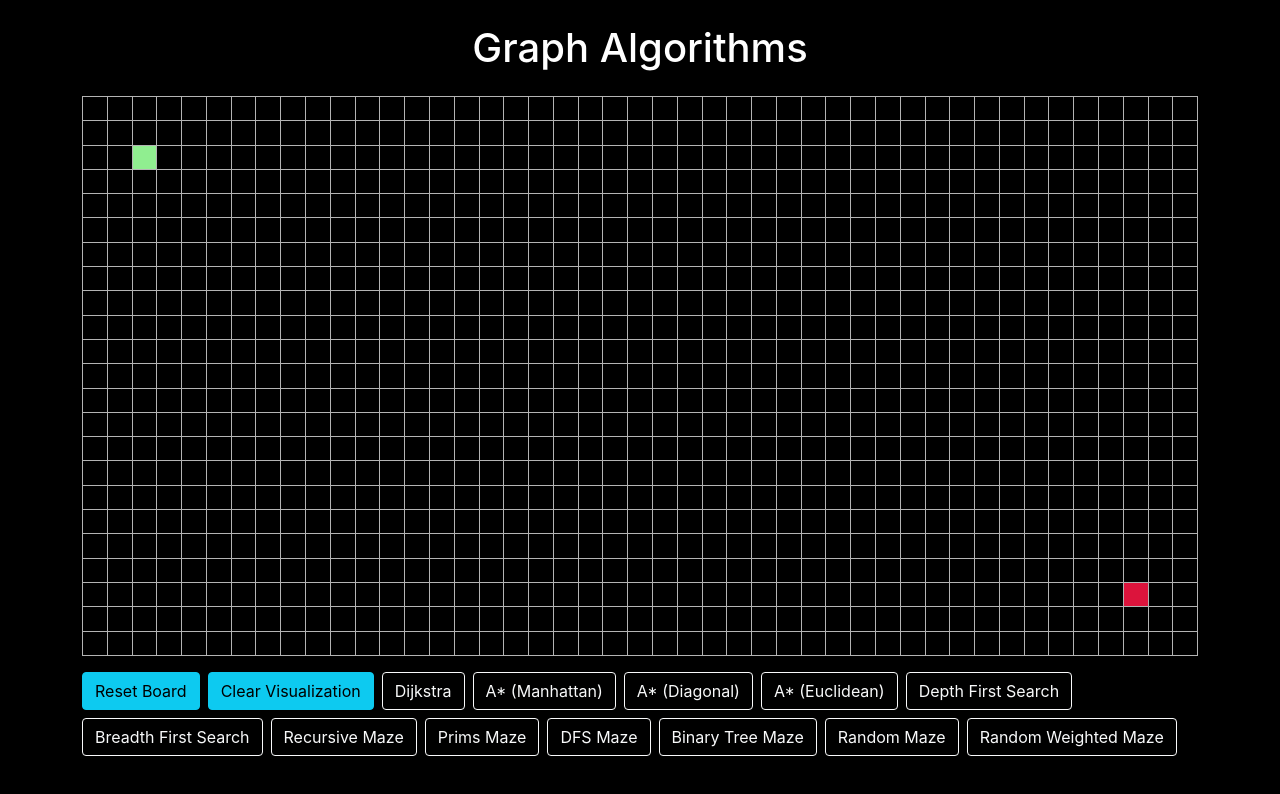
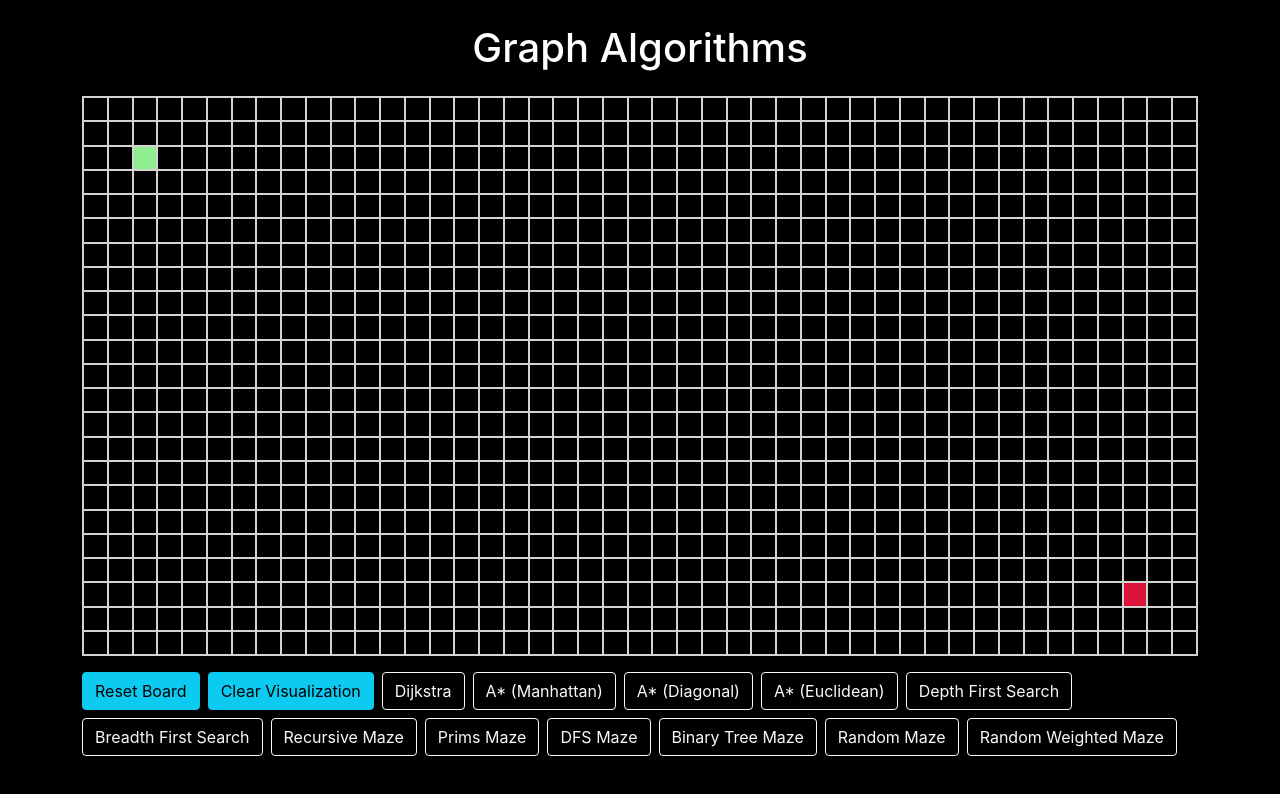
Before and after one commit to anish-kondepudi/AlgorithmVisualizer, a React (Create React App) app in the folder algorithm_visualizer/: page /graph in a window 1280 px wide. Shown: the top 794 px of the page. Built offline with nearby package versions, Linux system fonts and the light colour scheme.

Commit message:
better weights

```diff
--- a/algorithm_visualizer/src/pages/GraphPage.css
+++ b/algorithm_visualizer/src/pages/GraphPage.css
@@ -4,8 +4,8 @@
 }
 
 .grid {
-  border-left: 1px solid #b3b3b3;
-  border-top: 1px solid #b3b3b3;
+  border-left: 2px solid lightgrey;
+  border-top: 2px solid lightgrey;
 }
 
 .grid-row {
--- a/algorithm_visualizer/src/pages/GraphPage.js
+++ b/algorithm_visualizer/src/pages/GraphPage.js
@@ -55,7 +55,7 @@ export const GraphPage = () => {
   const handleMouseDown = e => {
     mouseButton = e.button;
 
-    let [name, row, col] = e.target.id.split('-');
+    let [name, row, col] = e.target.parentNode.id.split('-');
 
     if (name !== "node") return;
 
@@ -74,23 +74,12 @@ export const GraphPage = () => {
       else {
         node.ref.className = 'node-wall';
         if (currentAlgorithm) runAlgorithm(null, true);
-        else animateNode(node, 100);
+        else animateElement(node.ref, 100);
       }
     }
     else if (mouseButton === 2) {
-      if (node.ref.className === 'node-start') {
-        return;
-      }
-      else if (node.ref.className === 'node-end') {
-        return;
-      }
-      if (node.ref.className === 'node-wall') {
+      if (node.ref.className === 'node-wall' || node.ref.className.startsWith('node-weight-')) {
         node.ref.className = 'node-empty';
-        if (currentAlgorithm) runAlgorithm(null, true);
-      }
-      else if (node.weight > 1) {
-        node.ref.className = 'node-empty';
-        node.weight = 1;
         if (currentAlgorithm) runAlgorithm(null, true);
       }
     }
@@ -99,7 +88,7 @@ export const GraphPage = () => {
   const handleMouseMove = e => {
     if (mouseButton === -1) return;
 
-    let [name, row, col] = e.target.id.split('-');
+    let [name, row, col] = e.target.parentNode.id.split('-');
 
     if (name !== 'node') return;
 
@@ -116,8 +105,7 @@ export const GraphPage = () => {
         if (selectedNode === 'node-start') {
           const prevNode = grid[startRow][startCol];
 
-          if (startCoveredOverNode === 'node-wall') prevNode.ref.className = 'node-wall';
-          else if (prevNode.weight > 1) prevNode.ref.className = `node-weight-${prevNode.weight}`;
+          if (startCoveredOverNode && (startCoveredOverNode === 'node-wall' || startCoveredOverNode.startsWith('node-weight-'))) prevNode.ref.className = startCoveredOverNode;
           else prevNode.ref.className = 'node-empty';
           startCoveredOverNode = node.ref.className;
 
@@ -125,7 +113,7 @@ export const GraphPage = () => {
           [startRow, startCol] = [row, col];
 
           if (currentAlgorithm) runAlgorithm(null, true);
-          else animateNode(node, 50, [
+          else animateElement(node.ref, 50, [
             {transform: `scale(.75)`},
             {transform: 'scale(1)'}
           ]);
@@ -133,8 +121,7 @@ export const GraphPage = () => {
         else if (selectedNode === 'node-end') {
           const prevNode = grid[endRow][endCol];
 
-          if (endCoveredOverNode === 'node-wall') prevNode.ref.className = 'node-wall';
-          else if (prevNode.weight > 1) prevNode.ref.className = `node-weight-${prevNode.weight}`;
+          if (endCoveredOverNode && (endCoveredOverNode === 'node-wall' || endCoveredOverNode.startsWith('node-weight-'))) prevNode.ref.className = endCoveredOverNode;
           else prevNode.ref.className = 'node-empty';
           endCoveredOverNode = node.ref.className;
 
@@ -142,7 +129,7 @@ export const GraphPage = () => {
           [endRow, endCol] = [row, col];
 
           if (currentAlgorithm) runAlgorithm(null, true);
-          else animateNode(node, 50, [
+          else animateElement(node.ref, 50, [
             {transform: `scale(.75)`},
             {transform: 'scale(1)'}
           ]);
@@ -150,24 +137,13 @@ export const GraphPage = () => {
         else if (node.ref.className !== 'node-wall') {
           node.ref.className = 'node-wall';
           if (currentAlgorithm) runAlgorithm(null, true);
-          else animateNode(node, 100);
+          else animateElement(node.ref, 100);
         }
       }
     }
     else if (mouseButton === 2) {
-      if (node.ref.className === 'node-start') {
-        return;
-      }
-      else if (node.ref.className === 'node-end') {
-        return;
-      }
-      if (node.ref.className === 'node-wall') {
+      if (node.ref.className === 'node-wall' || node.ref.className.startsWith('node-weight-')) {
         node.ref.className = 'node-empty';
-        if (currentAlgorithm) runAlgorithm(null, true);
-      }
-      else if (node.weight > 1) {
-        node.ref.className = 'node-empty';
-        node.weight = 1;
         if (currentAlgorithm) runAlgorithm(null, true);
       }
     }
@@ -190,17 +166,18 @@ export const GraphPage = () => {
 
     if (noDelay) {
       for (let i = 0; i < visitedNodesInOrder.length; i++) {
-        visitedNodesInOrder[i].ref.className = 'node-visited';
+        visitedNodesInOrder[i].ref.childNodes[0].className = 'node-visited';
       }
       for (let i = 0; i < nodesInShortestPathOrder.length; i++) {
-        nodesInShortestPathOrder[i].ref.className = 'node-shortest-path';
+        nodesInShortestPathOrder[i].ref.childNodes[0].className = 'node-shortest-path';
       }
     }
     else {
       for (let i = 0; i < visitedNodesInOrder.length; i++) {
         setTimeout(() => {
-          visitedNodesInOrder[i].ref.className = 'node-visited';
-          animateNode(visitedNodesInOrder[i], 200, [
+          const overlay = visitedNodesInOrder[i].ref.childNodes[0];
+          overlay.className = 'node-visited';
+          animateElement(overlay, 200, [
             {transform: `scale(0)`, borderRadius: '100%'},
             {transform: 'scale(1)', borderRadius: 0}
           ]);
@@ -209,8 +186,9 @@ export const GraphPage = () => {
       setTimeout(() => {
         for (let i = 0; i < nodesInShortestPathOrder.length; i++) {
           setTimeout(() => {
-            nodesInShortestPathOrder[i].ref.className = 'node-shortest-path';
-            animateNode(nodesInShortestPathOrder[i], 200);
+            const overlay = nodesInShortestPathOrder[i].ref.childNodes[0];
+            overlay.className = 'node-shortest-path';
+            animateElement(overlay, 200);
           }, PATH_DELAY * i);
         }
       }, VISIT_DELAY * visitedNodesInOrder.length)
@@ -221,16 +199,21 @@ export const GraphPage = () => {
     resetGrid();
     const walls = mazeFunction(grid);
     for (let i = 0; i < walls.length; i++) {
+
+      const node = grid[walls[i][0]][walls[i][1]];
+      let weight = null;
+      if (walls[i].length === 3) weight = walls[i][2];
+
       if (
-        walls[i].ref.className === 'node-start' ||
-        walls[i].ref.className === 'node-end'
+        node.ref.className === 'node-start' ||
+        node.ref.className === 'node-end'
       ) continue;
 
       const delay = 2500 * i / walls.length;
       setTimeout(() => {
-        if (walls[i].weight > 1) walls[i].ref.className = `node-weight-${walls[i].weight}`;
-        else walls[i].ref.className = 'node-wall';
-        animateNode(walls[i], 100, [
+        if (weight) node.ref.className = `node-weight-${weight}`;
+        else node.ref.className = 'node-wall';
+        animateElement(node.ref, 100, [
           {transform: `scale(1.3)`},
           {transform: 'scale(1)'}
         ]);
@@ -248,10 +231,12 @@ export const GraphPage = () => {
 
     for (let row=0; row<grid.length; row++) {
       for (let col=0; col<grid[0].length; col++) {
+        const node = grid[row][col];
         if ((endRow !== row || endCol !== col) && (startRow !== row || startCol !== col))
-          grid[row][col].ref.className = 'node-empty';
+          node.ref.className = 'node-empty';
+          node.ref.childNodes[0].className = 'node-empty';
 
-        resetNode(grid[row][col]);
+        resetNode(node);
       }
     }
     grid[endRow][endCol].ref.className = 'node-end';
@@ -265,18 +250,8 @@ export const GraphPage = () => {
     for (let row=0; row<grid.length; row++) {
       for (let col=0; col<grid[0].length; col++) {
         const node = grid[row][col];
-        if (
-          node.ref.className === 'node-visited' ||
-          node.ref.className === 'node-shortest-path'
-        ) {
-          if (node.weight > 1) {
-            node.ref.className = `node-weight-${node.weight}`;
-          }
-          else {
-            node.ref.className = 'node-empty';
-          }
-        }
-        resetNode(node, false);
+        node.ref.childNodes[0].className = 'node-empty';
+        resetNode(node);
       }
     }
   }
@@ -321,26 +296,24 @@ export const GraphPage = () => {
       f: Infinity,
       dv: Infinity,
       known: false,
-      pv: null,
-      weight: 1
+      pv: null
     }
   }
 
-  const animateNode = (node, time, animation = [{transform: `scale(0)`}, {transform: 'scale(1)'}]) => {
-    node.ref.animate(animation, {
+  const animateElement = (element, time, animation = [{transform: `scale(0)`}, {transform: 'scale(1)'}]) => {
+    element.animate(animation, {
       duration: time,
       iterations: 1
     });
   }
 
-  const resetNode = (node, resetWeight = true) => {
+  const resetNode = (node) => {
     node.dv = Infinity;
     node.known = false;
     node.pv = null;
     node.g = Infinity;
     node.h = Infinity;
     node.f = Infinity;
-    if (resetWeight) node.weight = 1;
   }
 
   // TOOLS
--- a/algorithm_visualizer/src/pages/graph_components/Node.js
+++ b/algorithm_visualizer/src/pages/graph_components/Node.js
@@ -2,15 +2,21 @@ import { forwardRef } from "react"
 import "./Node.scss";
 
 export const Node = forwardRef((props, ref) => {
-  const {row, col} = props;
+  const {row, col, type} = props;
 
   return (
     <div className="wrapper">
       <div
         ref={ref}
         id={`node-${row}-${col}`}
-        className={'node-empty'}
-      />
+        className={type}
+      >
+        <div
+
+        >
+
+        </div>
+      </div>
     </div>
   );
 
--- a/algorithm_visualizer/src/pages/graph_components/Node.scss
+++ b/algorithm_visualizer/src/pages/graph_components/Node.scss
@@ -1,11 +1,16 @@
 .wrapper {
   width: 100%;
   height: 100%;
-  border-right: 1px solid #b3b3b3;
-  border-bottom: 1px solid #b3b3b3;
+  border-right: 2px solid lightgrey;
+  border-bottom: 2px solid lightgrey;
 }
 
-.wrapper div {
+.wrapper > div {
+  width: 100%;
+  height: 100%;
+}
+
+.wrapper > div > div {
   width: 100%;
   height: 100%;
 }
@@ -19,7 +24,7 @@
 }
 
 .node-visited {
-  background-color: darkcyan;
+  background-color: rgba(13, 202, 240, .5);
 }
 
 .node-wall {
@@ -27,14 +32,13 @@
 }
 
 .node-shortest-path {
-  background-color: #ffff99;
+  background-color: rgba(255, 255, 153, .75);
 }
 
 $min: 2;
 $max: 10;
 @for $weight from $min through $max {
   .node-weight-#{$weight} {
-    background-color: plum;
-    opacity: #{($weight - $min) * (1 - .2) / ($max - $min) + .2};
+    background-color: rgba(221, 160, 221, ($weight - $min) * (1 - .2) / ($max - $min) + .2);
   }
 }
--- a/algorithm_visualizer/src/pages/graph_components/graphAlgorithms.js
+++ b/algorithm_visualizer/src/pages/graph_components/graphAlgorithms.js
@@ -23,8 +23,13 @@ export function dijkstra(grid, startNode, endNode) {
       if (col < grid[0].length - 1) neighbors.push(grid[row][col + 1]);
 
       for (const neighbor of neighbors) {
-        if (!neighbor.known && neighbor.ref.className !== 'node-wall' && neighbor.dv > currentNode.dv + neighbor.weight) {
-          neighbor.dv = currentNode.dv + neighbor.weight;
+        const neighborType = neighbor.ref.className;
+
+        let weight = 1;
+        if (neighborType.startsWith('node-weight-')) weight = parseInt(neighborType.split('-')[2]);
+
+        if (!neighbor.known && neighborType !== 'node-wall' && neighbor.dv > currentNode.dv + weight) {
+          neighbor.dv = currentNode.dv + weight;
           neighbor.pv = currentNode;
           if (neighbor === endNode) {
             visitedNodesInOrder.shift();
@@ -75,7 +80,9 @@ function aStar(grid, startNode, endNode, type) {
 
     for (const neighbor of neighbors) {
 
-      if (neighbor.ref.className === 'node-wall' || closed.includes(neighbor)) continue;
+      const neighborType = neighbor.ref.className;
+
+      if (neighborType === 'node-wall' || closed.includes(neighbor)) continue;
 
       const [x1, y1] = [neighbor.row, neighbor.col];
       const [x2, y2] = [endNode.row, endNode.col];
@@ -90,7 +97,10 @@ function aStar(grid, startNode, endNode, type) {
       else if (type === "Euclidean") hTemp = Math.hypot(dx, dy);
       else throw ERROR;
 
-      const g = currentNode.g + neighbor.weight;
+      let weight = 1;
+      if (neighborType.startsWith('node-weight-')) weight = parseInt(neighborType.split('-')[2]);
+
+      const g = currentNode.g + weight;
       const h = hTemp;
       const f = g + h;
 
--- a/algorithm_visualizer/src/pages/graph_components/mazeAlgorithms.js
+++ b/algorithm_visualizer/src/pages/graph_components/mazeAlgorithms.js
@@ -15,18 +15,6 @@ const randOdd = (min, max) => {
 const rand = (min, max) => {
     return Math.floor(Math.random() * (max - min + 1) + min);
 }
-
-function randomArrayShuffle(array) {
-    var currentIndex = array.length, temporaryValue, randomIndex;
-    while (0 !== currentIndex) {
-      randomIndex = Math.floor(Math.random() * currentIndex);
-      currentIndex -= 1;
-      temporaryValue = array[currentIndex];
-      array[currentIndex] = array[randomIndex];
-      array[randomIndex] = temporaryValue;
-    }
-    return array;
-  }
 
 export function recursiveDivision(grid) {
     const walls = [];
@@ -48,7 +36,7 @@ export function recursiveDivision(grid) {
       {
         for(let i = x1 + 1; i < x2; i++) {
             if (i === pathIdx) continue;
-            walls.push(grid[wallIdx][i]);
+            walls.push([wallIdx, i]);
         }
         division(grid, x1, y1, x2, wallIdx);
         division(grid, x1, wallIdx, x2, y2);
@@ -57,7 +45,7 @@ export function recursiveDivision(grid) {
       {
         for(let i = y1 + 1; i < y2; i++) {
             if (i === pathIdx) continue;
-            walls.push(grid[i][wallIdx]);
+            walls.push([i, wallIdx]);
         }
         division(grid, x1, y1, wallIdx, y2);
         division(grid, wallIdx, y1, x2, y2);
@@ -65,12 +53,12 @@ export function recursiveDivision(grid) {
     }
 
     for (let i = 0; i < grid.length; i++) {
-        walls.push(grid[i][0]);
-        walls.push(grid[grid.length - i - 1][grid[0].length - 1]);
+        walls.push([i, 0]);
+        walls.push([grid.length - i - 1, grid[0].length - 1]);
     }
     for (let j = 0; j < grid[0].length; j++) {
-        walls.push(grid[0][grid[0].length - j - 1]);
-        walls.push(grid[grid.length - 1][j]);
+        walls.push([0, grid[0].length - j - 1]);
+        walls.push([grid.length - 1, j]);
     }
 
     division(grid, 0, 0, grid[0].length-1, grid.length-1);
@@ -83,7 +71,7 @@ export function randomMaze(grid) {
     for (let row = 0; row < grid.length; row++) {
         for (let col = 0; col < grid[0].length; col++) {
             if (Math.random() < .3) {
-                walls.push(grid[row][col]);
+                walls.push([row, col]);
             }
         }
     }
@@ -91,14 +79,13 @@ export function randomMaze(grid) {
 }
 
 export function randomWeightedMaze(grid) {
-    const weights = [];
+    const walls = [];
     for (let row = 0; row < grid.length; row++) {
         for (let col = 0; col < grid[0].length; col++) {
-            grid[row][col].weight = rand(2,10);
-            weights.push(grid[row][col]);
+            walls.push([row, col, rand(2,10)]);
         }
     }
-    return weights;
+    return walls;
 }
 
 //https://stackoverflow.com/questions/23843197/maze-generating-algorithm-in-grid
@@ -160,7 +147,7 @@ export function prims(grid) {
                 coord[1] < grid[0].length &&
                 tmp[coord[0]][coord[1]]
             ) {
-                walls.push(grid[coord[0]][coord[1]]);
+                walls.push(coord);
                 tmp[coord[0]][coord[1]] = false;
             }
         }
@@ -246,7 +233,7 @@ export function dfsMaze(grid) {
                 coord[1] < grid[0].length &&
                 tmp[coord[0]][coord[1]]
             ) {
-                walls.push(grid[coord[0]][coord[1]]);
+                walls.push(coord);
                 tmp[coord[0]][coord[1]] = false;
             }
         }
@@ -305,7 +292,7 @@ export function binaryTreeMaze(grid) {
                 coord[1] < grid[0].length &&
                 tmp[coord[0]][coord[1]]
             ) {
-                walls.push(grid[coord[0]][coord[1]]);
+                walls.push(coord);
                 tmp[coord[0]][coord[1]] = false;
             }
         }
```
